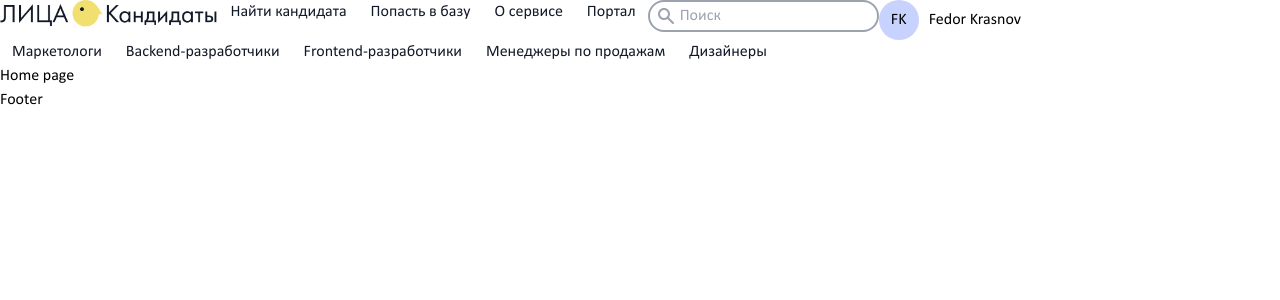
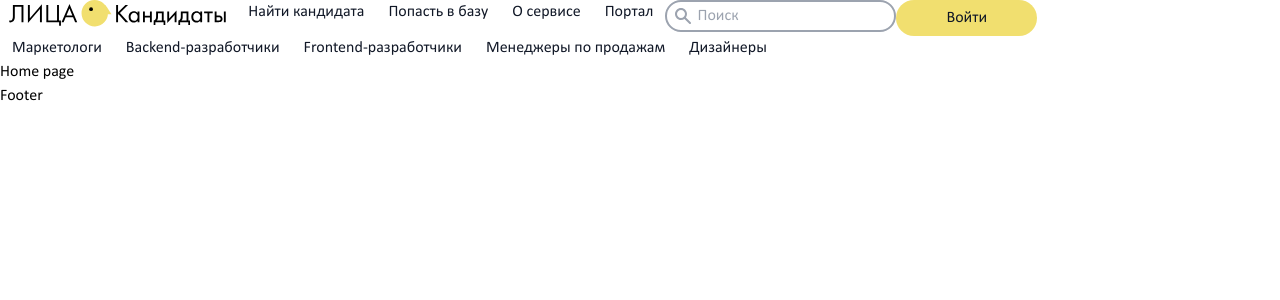
Before and after one commit to Fedor-Krasnov/Faces-Candidate, a React (Vite) app: page / in a window 1280 px wide. Shown: the top 300 px of the page. Built offline with nearby package versions, Linux system fonts and the light colour scheme.

Commit message:
refactor(Icon/Header/Logo): Замана png логотипа сайта на svg

```diff
--- a/src/components/Header/Header.jsx
+++ b/src/components/Header/Header.jsx
@@ -9,7 +9,7 @@ import { UserPanel } from './UserPanel';
 const headerClassName = 'header';
 
 const Header = () => {
-  const isLogged = true;
+  const isLogged = false;
 
   return (
     <header className={headerClassName}>
--- a/src/components/units/Icon/Icon.jsx
+++ b/src/components/units/Icon/Icon.jsx
@@ -4,10 +4,14 @@ import iconsSvgPath from '../../../assets/media/icons/icons.svg';
 import './Icon.scss';
 
 export const IconCode = {
+  logoDesktop: 'logoDesktop',
+  logoMobile: 'logoMobile',
   zoom: 'zoom',
 };
 
 const iconCodeToSize = {
+  [IconCode.logoDesktop]: [175, 20],
+  [IconCode.logoMobile]: [35, 30],
   [IconCode.zoom]: [16, 16],
 };
 
--- a/src/components/units/Logo/Logo.jsx
+++ b/src/components/units/Logo/Logo.jsx
@@ -1,9 +1,8 @@
 import React from 'react';
 import './Logo.scss';
 import { Link } from 'react-router-dom';
-import logoMobileImage from '../../../assets/media/logo/logo-mobile.png';
-import logoImage from '../../../assets/media/logo/logo.png';
 import { pageCheck } from '../../../helpers';
+import { Icon, IconCode } from '../Icon';
 
 const logoClassName = 'logo';
 
@@ -11,8 +10,8 @@ const Logo = () => {
   const { isMainPage } = pageCheck();
   const logoElement = (
     <>
-      <img alt="logo" className={`${logoClassName}__desktop`} src={logoImage} />
-      <img alt="logo" className={`${logoClassName}__mobile`} src={logoMobileImage} />
+      <Icon className={`${logoClassName}__desktop`} code={IconCode.logoDesktop} />
+      <Icon className={`${logoClassName}__mobile`} code={IconCode.logoMobile} />
     </>
   );
 
```
Also changed, not shown: src/assets/media/icons/icons.svg.
